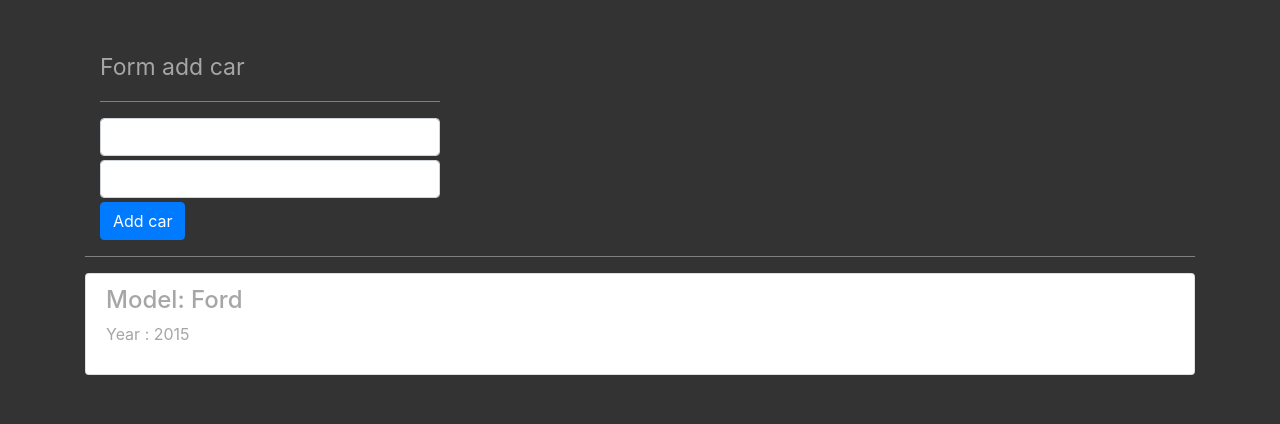
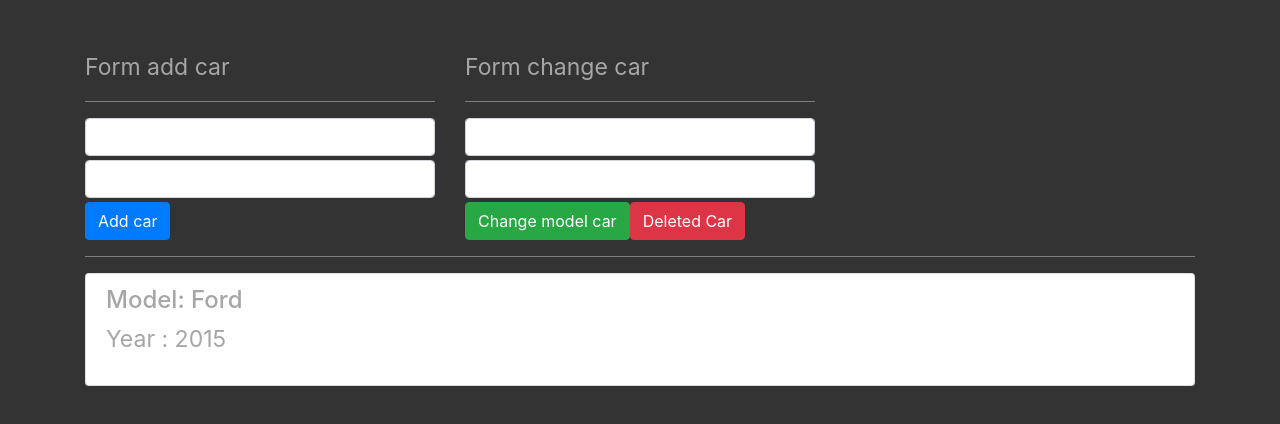
Before and after one commit to DenysWarlan/ng2-course-theory, an Angular app: page / in a window 1280 px wide. Shown: the top 424 px of the page. Built offline with nearby package versions, Linux system fonts and the light colour scheme.

Commit message:
Block 3 Last Lessons

```diff
--- a/src/app/add-car/add-car.component.html
+++ b/src/app/add-car/add-car.component.html
@@ -1,3 +1,3 @@
 <input type="text" class="form-control" #carNameInput>
 <input type="text" class="form-control  mt-1"  #carYearInput>
-<button class="btn btn-primary mt-1" (click)="addCar(carNameInput)"> Add car</button>
+<button class="btn btn-primary mt-1" (click)="addCar()"> Add car</button>
--- a/src/app/add-car/add-car.component.ts
+++ b/src/app/add-car/add-car.component.ts
@@ -6,20 +6,23 @@ import { Component, Output, EventEmitter, OnInit, ViewChild } from '@angular/cor
   styleUrls: ['./add-car.component.css']
 })
 export class AddCarComponent implements OnInit {
-  @Output('onAddCar') carEmitter = new EventEmitter<{ name: string, year: number }>();
-  @ViewChild('carYearInput') carYear;
+  @Output('onAddCar') carEmitter = new EventEmitter<{ name: string, year: number, item: number }>();
+  @ViewChild('carYearInput') carYearInput;
+  @ViewChild('carNameInput') carNameInput;
 
   constructor() { }
 
   ngOnInit() {
   }
 
-  addCar(carNameEl) {
+  addCar() {
+    var carYear = +this.carYearInput.nativeElement.value;
+    var carName = this.carNameInput.nativeElement.value;
+    var item = 1
     this.carEmitter.emit({
-      name: carNameEl.value,
-      year: +this.carYear
+      name: carName,
+      year: carYear,
+      item: item + 1
     });
-    carNameEl.value= '';
-    this.carYear = 2015;
   }
 }
--- a/src/app/car/car.component.html
+++ b/src/app/car/car.component.html
@@ -1,2 +1 @@
-<h4 class="list-group-item-heading">Model: {{ car.name }}</h4>
-<p class="list-group-item-text">Year :  {{ car.year }}</p>
+<ng-content></ng-content>
--- a/src/app/car/car.component.ts
+++ b/src/app/car/car.component.ts
@@ -1,12 +1,67 @@
-import { Component, Input} from '@angular/core';
+import {
+  Component,
+  Input,
+  OnChanges,
+  SimpleChange,
+  OnInit,
+  DoCheck,
+  AfterContentInit,
+  AfterContentChecked,
+  AfterViewInit,
+  AfterViewChecked,
+  OnDestroy
+} from '@angular/core';
 
 @Component({
   selector: 'app-car',
   templateUrl: './car.component.html',
   styleUrls: ['./car.component.css']
 })
-export class CarComponent {
-  //carName = 'Ford';
-  //carYear = 2015;
+export class CarComponent implements OnInit,
+  OnChanges,
+  DoCheck,
+  AfterContentInit,
+  AfterContentChecked,
+  AfterViewInit,
+  AfterViewChecked,
+  OnDestroy
+{
   @Input('carItem') car: { name: string, year: number }
+  @Input() name: string;
+
+  constructor() {
+    console.log('constructor');
+  }
+
+  ngOnInit() {
+    console.log('ngOnInit');
+  }
+
+  ngOnChanges(changes: SimpleChange) {
+    console.log('ngOnChanges', changes)
+  }
+
+  ngDoCheck() {
+    console.log('ngDoCheck')
+  }
+
+  ngAfterContentInit() {
+    console.log('ngAfterContentInit')
+  }
+
+  ngAfterContentChecked() {
+    console.log('ngAfterContentChecked')
+  }
+
+  ngAfterViewInit() {
+    console.log('ngAfterViewInit')
+  }
+
+  ngAfterViewChecked() {
+    console.log('ngAfterViewChecked')
+  }
+
+  ngOnDestroy() {
+    console.log('ngOnDestroy')
+  }
 }
--- a/src/app/cars/cars.component.html
+++ b/src/app/cars/cars.component.html
@@ -1,9 +1,24 @@
-<div class="col-4">
-  <p>Form add car</p>
-  <hr />
-  <app-add-car (onAddCar)="updateCarList($event)"></app-add-car>
+<div class="conrainer">
+  <div class="row">
+    <div class="col-4">
+      <p>Form add car</p>
+      <hr />
+      <app-add-car (onAddCar)="updateCarList($event)"></app-add-car>
+    </div>
+    <div class="col-4">
+      <p>Form change car</p>
+      <hr />
+      <input type="text" class="form-control" #carChangeNameInput>
+      <input type="text" class="form-control mt-1" #carItem>
+      <button class="btn btn-success mt-1" (click)="changecarmodel();">Change model car</button>
+      <button class="btn btn-danger mt-1" (click)="DeletedCar();">Deleted Car</button>
+    </div>
+  </div>
 </div>
 <hr />
 <div class="list-group">
-  <app-car class="list-group-item" *ngFor="let car of cars" [carItem]="car"></app-car>
+  <app-car class="list-group-item" *ngFor="let car of cars" [carItem]="car" [name]="car.name">
+    <h4 class="list-group-item-heading">Model: {{ car.name }}</h4>
+    <p class="list-group-item-text">Year :  {{ car.year }}</p>
+  </app-car>
 </div>
--- a/src/app/cars/cars.component.ts
+++ b/src/app/cars/cars.component.ts
@@ -1,5 +1,6 @@
-import { Component, OnInit, ViewEncapsulation } from '@angular/core';
+import { Component, OnInit, ViewEncapsulation, ContentChild, ElementRef, ViewChild } from '@angular/core';
 import { TargetLocator } from 'selenium-webdriver';
+import { Element } from '@angular/compiler';
 
 
 @Component({
@@ -8,11 +9,24 @@ import { TargetLocator } from 'selenium-webdriver';
   styleUrls: ['./cars.component.css']
 })
 export class CarsComponent {
-    cars: [{ name: string, year: number }] = [{
+  @ViewChild('carChangeNameInput') carChangeNameInput: ElementRef;
+  @ViewChild('carItem') carItem: ElementRef;
+
+  cars: [{ name: string, year: number }] = [{
     name: 'Ford',
     year: 2015
   }];
-  updateCarList(car: { name: string, year: number }) {
+
+  updateCarList(car: { name: string, year: number}) {
     this.cars.push(car);
   }
+  changecarmodel() {
+    console.log(this.carChangeNameInput)
+    var carItem = +this.carItem.nativeElement.value;
+    this.cars[carItem].name = this.carChangeNameInput.nativeElement.value;
+  }
+  DeletedCar() {
+    var carItem = +this.carItem.nativeElement.value;
+    this.cars.splice(0, carItem);
+  }
 }
```
